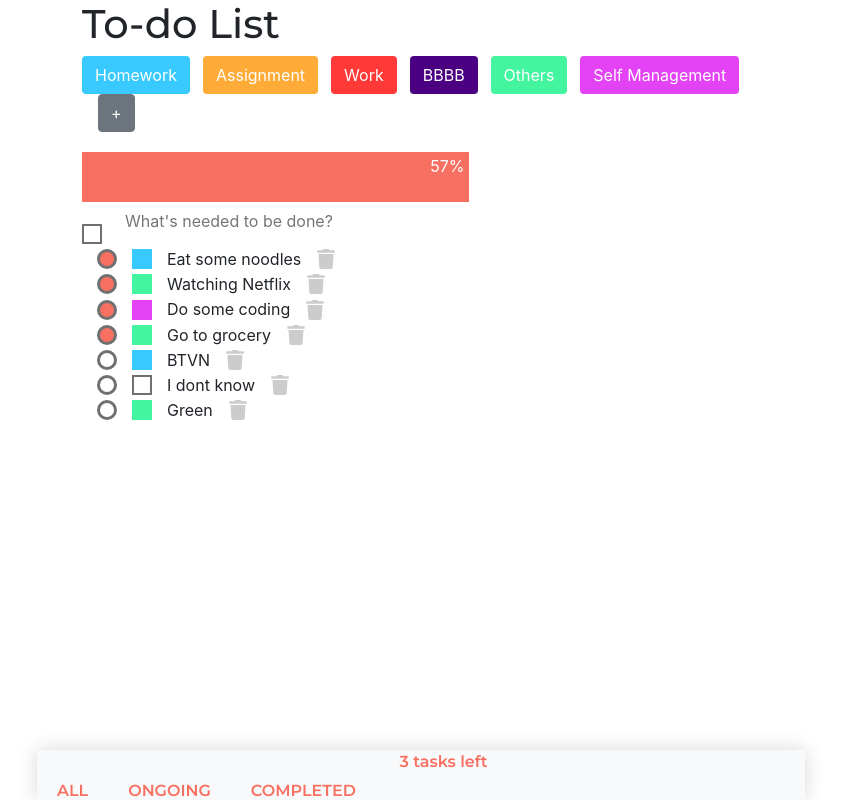
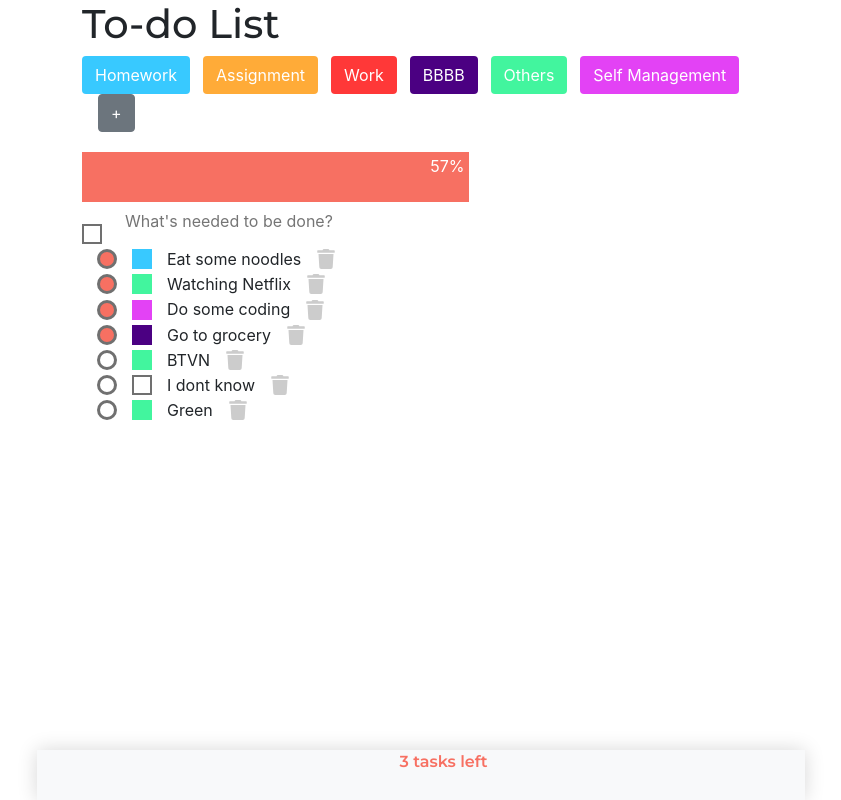
Before and after one commit to giangle0411/todo-app, a React (Create React App) app: page / in a window 1280 px wide. Shown: the whole page, without its empty margins (219-1060 px from the left). Built offline with nearby package versions, Linux system fonts and the light colour scheme; data requests are answered from the project's data file.

Commit message:
restructure app

```diff
--- a/db.json
+++ b/db.json
@@ -23,15 +23,15 @@
     },
     {
       "name": "Go to grocery",
-      "category": "Others",
-      "categoryColor": "#42f59e",
+      "category": "BBBB",
+      "categoryColor": "indigo",
       "completed": true,
       "id": 4
     },
     {
       "name": "BTVN",
-      "category": "Homework",
-      "categoryColor": "#38C9FF",
+      "category": "Others",
+      "categoryColor": "#42f59e",
       "completed": false,
       "id": 6
     },
--- a/package.json
+++ b/package.json
@@ -9,8 +9,9 @@
     "axios": "^0.19.2",
     "bootstrap": "^4.5.0",
     "json-server": "^0.16.1",
-    "lodash": "^4.17.15",
+    "lodash": "^4.17.19",
     "react": "^16.13.1",
+    "react-bootstrap": "^1.2.2",
     "react-dom": "^16.13.1",
     "react-redux": "^7.2.0",
     "react-router": "^5.2.0",
--- a/src/components/AllTodos.js
+++ b/src/components/AllTodos.js
@@ -5,7 +5,7 @@ import AddNewTodo from './AppBody/AddNewTodo'
 export default class AllTodos extends Component {
   render() {
     return (
-      <div>
+      <div className="all-todos">
         <AddNewTodo />
         <TodoList list="AllTodos" />
       </div>
--- a/src/components/App.js
+++ b/src/components/App.js
@@ -1,23 +1,33 @@
 import React, { Component } from 'react'
 import { BrowserRouter, Route, Link } from 'react-router-dom'
+import { connect } from 'react-redux'
+
 import AllTodos from './AllTodos'
 import CompletedTodos from './CompletedTodos'
 import IncompletedTodos from './IncompletedTodos'
 import AppHeader from './AppHeader/AppHeader'
-
-export default class App extends Component {
+import AppFooter from './AppFooter'
+class App extends Component {
   render() {
+    const todosLeft = this.props.todos.filter((t) => t.completed === false)
     return (
       <div className="container-mdm">
         <AppHeader />
         <BrowserRouter>
-          <div>
-            <Route path="/" exact component={AllTodos} />
-            <Route path="/completed" exact component={CompletedTodos} />
-            <Route path="/incompleted" exact component={IncompletedTodos} />
-          </div>
+          <Route path="/" exact component={AllTodos} />
+          <Route path="/completed" exact component={CompletedTodos} />
+          <Route path="/incompleted" exact component={IncompletedTodos} />
         </BrowserRouter>
+        <AppFooter todosLeft={todosLeft.length} />
       </div>
     )
   }
 }
+
+const mapStateToProps = (state) => {
+  return {
+    todos: Object.values(state.todos),
+  }
+}
+
+export default connect(mapStateToProps)(App)
--- a/src/components/AppBody/AddNewTodo.js
+++ b/src/components/AppBody/AddNewTodo.js
@@ -58,7 +58,7 @@ class AddNewTodo extends Component {
 
   render() {
     return (
-      <div>
+      <div className="add-todos">
         <div
           className="category-box"
           style={{
--- a/src/components/AppBody/TodoList.js
+++ b/src/components/AppBody/TodoList.js
@@ -2,15 +2,8 @@ import React, { Component } from 'react'
 import { connect } from 'react-redux'
 import { fetchTodos } from '../../actions'
 import TodoItem from './TodoItem'
-import AppFooter from '../AppFooter'
 
 class TodoList extends Component {
-  state = { component: 'TodoList' }
-
-  showComponent = (componentName) => {
-    this.setState({ component: componentName })
-  }
-
   componentDidMount() {
     this.props.fetchTodos()
   }
@@ -41,18 +34,7 @@ class TodoList extends Component {
   }
 
   render() {
-    const allTodos = this.props.todos
-    const todosLeft = allTodos.filter((t) => t.completed === false)
-
-    return (
-      <div className="todo-list">
-        {this.renderComponent()}
-        <AppFooter
-          showComponent={this.showComponent}
-          todosLeft={todosLeft.length}
-        />
-      </div>
-    )
+    return <div className="todo-list">{this.renderComponent()}</div>
   }
 }
 const mapStateToProps = (state) => {
--- a/src/components/AppFooter.js
+++ b/src/components/AppFooter.js
@@ -2,36 +2,8 @@ import React, { Component } from 'react'
 export default class AppFooter extends Component {
   render() {
     return (
-      <div>
-        <div className="navbar fixed-bottom navbar-light bg-light align-self-center">
-          <div className="todos-left">{this.props.todosLeft} tasks left</div>
-          <div className="navWrap">
-            <div
-              id="todochange"
-              tabIndex="0"
-              className="todos-change"
-              onClick={() => this.props.showComponent('TodoList')}
-            >
-              ALL
-            </div>
-            <div
-              id="todochange"
-              tabIndex="0"
-              className="todos-change"
-              onClick={() => this.props.showComponent('NotCompletedTodos')}
-            >
-              ONGOING
-            </div>
-            <div
-              id="todochange"
-              tabIndex="0"
-              className="todos-change"
-              onClick={() => this.props.showComponent('CompletedTodos')}
-            >
-              COMPLETED
-            </div>
-          </div>
-        </div>
+      <div className="navbar fixed-bottom navbar-light bg-light align-self-center">
+        <div className="todos-left">{this.props.todosLeft} tasks left</div>
       </div>
     )
   }
--- a/src/components/AppHeader/AppHeader.js
+++ b/src/components/AppHeader/AppHeader.js
@@ -6,9 +6,9 @@ import AddNewCategory from './AddNewCategory'
 export default class AppHeader extends Component {
   render() {
     return (
-      <div>
+      <div className="app-header">
         <h1>To-do List</h1>
-        <div>
+        <div className="category-list">
           <CategoryList />
           <AddNewCategory />
         </div>
--- a/src/components/CompletedTodos.js
+++ b/src/components/CompletedTodos.js
@@ -5,7 +5,7 @@ import AddNewTodo from './AppBody/AddNewTodo'
 export default class CompletedTodos extends Component {
   render() {
     return (
-      <div>
+      <div className="completed-todos">
         <AddNewTodo />
         <TodoList list="CompletedTodos" />
       </div>
--- a/src/components/IncompletedTodos.js
+++ b/src/components/IncompletedTodos.js
@@ -5,7 +5,7 @@ import AddNewTodo from './AppBody/AddNewTodo'
 export default class IncompletedTodos extends Component {
   render() {
     return (
-      <div>
+      <div className="incompleted-todos">
         <AddNewTodo />
         <TodoList list="IncompletedTodos" />
       </div>
--- a/src/routes.js
+++ /dev/null
@@ -1,6 +0,0 @@
-import React from 'react'
-import { Route, IndexRoute } from 'react-router'
-
-import App from './components/App'
-
-export default <Route path="/" component={App} />
```
Also changed, not shown: src/components/AppBody/AppBody.js (deleted, +0 -14 lines), 1 other file (tests, documents, lock files or other folders).
